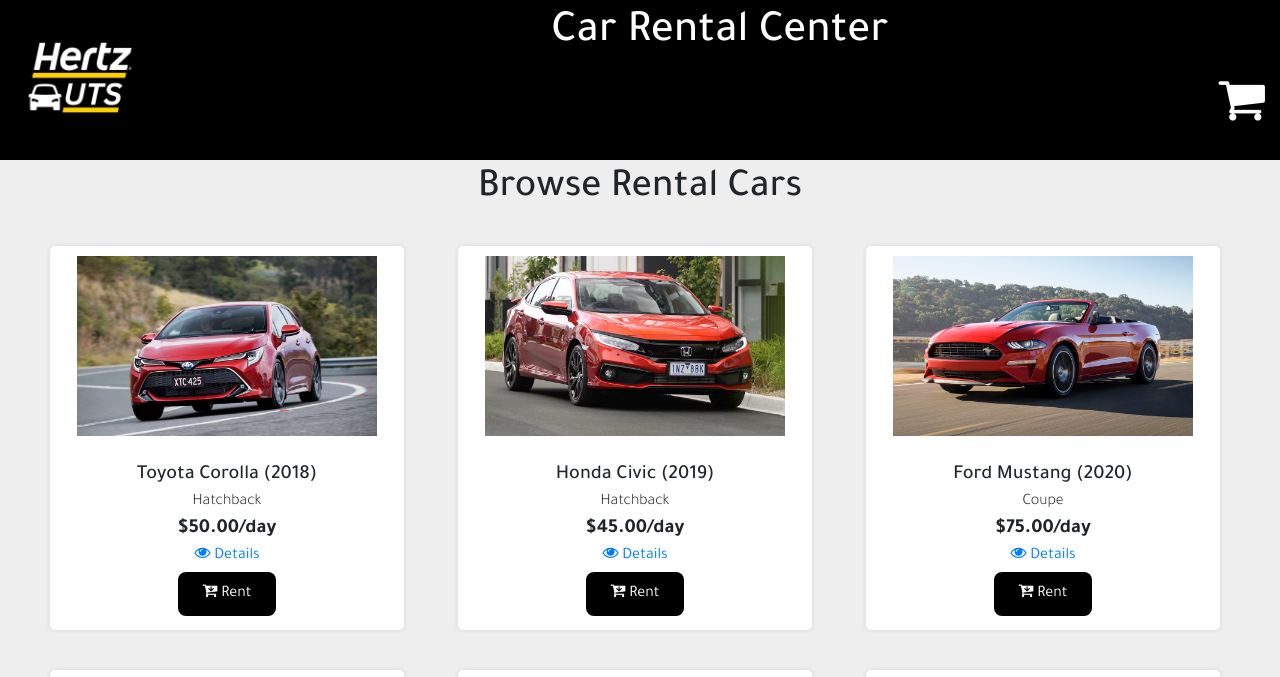
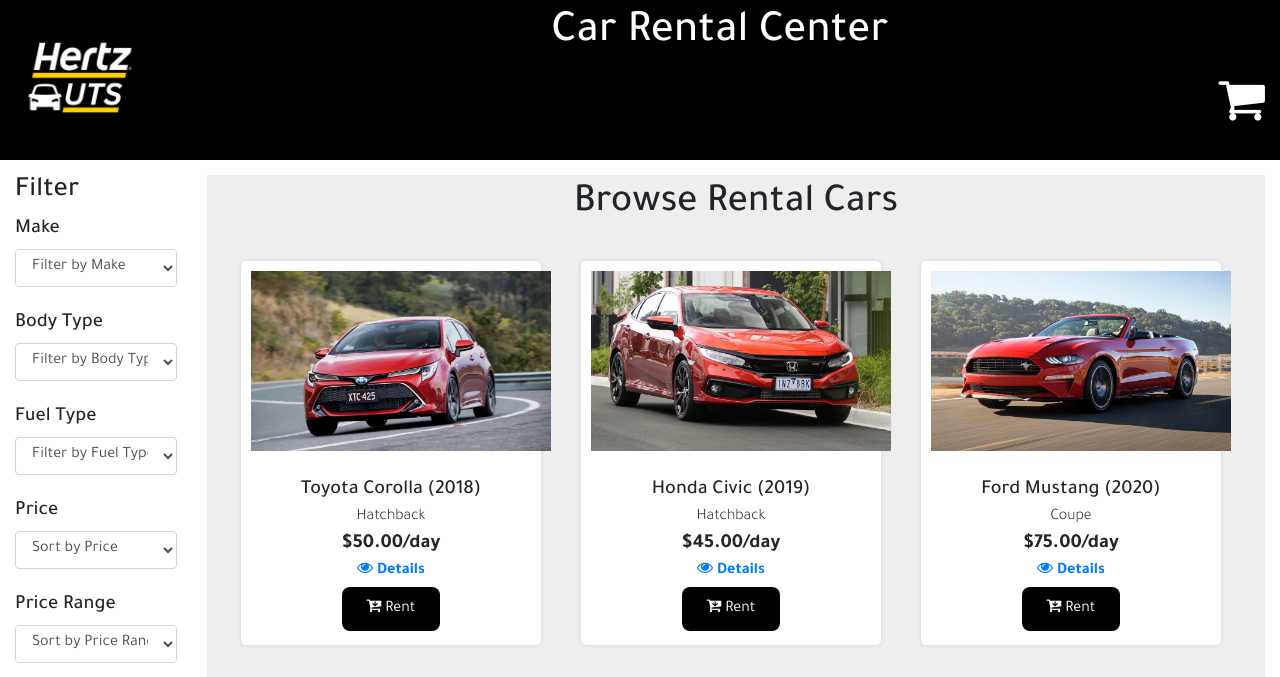
Before and after one commit to catherinerp/online-car-rental-system, a PHP site: page / in a window 1280 px wide. Shown: the top 677 px of the page. Run offline with PHP 8.4, Linux system fonts and the light colour scheme; some libraries are stand-ins or nearby versions.

Commit message:
added filter UI

```diff
--- a/assets/css/index.css
+++ b/assets/css/index.css
@@ -39,6 +39,24 @@
 }
 
 /** BrowseCars CSS **/
+
+.column-left {
+    float: left;
+    width: 15%;
+    padding: 15px;
+}
+
+.column-right {
+    float: left;
+    width: 85%;
+    padding: 15px;
+}
+
+.main-container::after {
+    content: "";
+    display: table;
+    clear: both;
+  }
 
 .main-container {
     background-color: #eeeeee;
--- a/browseCars.php
+++ b/browseCars.php
@@ -2,13 +2,102 @@
 ini_set('display_errors', '1');
 ini_set('display_startup_errors', '1');
 error_reporting(E_ALL);
-    $filename = 'assets/cars.json';
-    $data = file_get_contents($filename);
-    $decoded_json = json_decode($data, true);
 
-    echo "<div class='car-grid'></br>";
-
-    echo "<h1 style='text-align:center; padding:5px;'>Browse Rental Cars</h1>";
+$filename = 'assets/cars.json';
+$data = file_get_contents($filename);
+$decoded_json = json_decode($data, true);
+?>
+    <div class="column-left">
+        <h3>Filter</h3>
+        <form method="GET">
+            <h5>Make</h5>
+            <select name="filter_body_type" class="form-control">
+                <option value="" disabled selected>Filter by Make</option>
+                <?php
+                $makes = array();
+                foreach ($decoded_json as $car) {
+                    $make = $car['Make'];
+                    if (!in_array($make, $makes)) {
+                        $makes[] = $make;
+                    ?>
+                    <option value="<?php echo $make; ?>"><?php echo $make; ?></option>
+                <?php
+                    }
+                }
+                ?>
+            </select></br>
+            <h5>Body Type</h5>
+            <select name="filter_body_type" class="form-control" >
+                <option value="" disabled selected>Filter by Body Type</option>
+                <?php
+                $body_types = array();
+                foreach ($decoded_json as $car) {
+                    $body_type = $car['Body_type'];
+                    if (!in_array($body_type, $body_types)) {
+                        $body_types[] = $body_type;
+                    ?>
+                    <option value="<?php echo $body_type; ?>"><?php echo $body_type; ?></option>
+                <?php
+                    }
+                }
+                ?>
+            </select></br>
+            <h5>Fuel Type</h5>
+            <select name="filter_fuel_type" class="form-control">
+                <option value="" disabled selected>Filter by Fuel Type</option>
+                <?php
+                $fuels = array();
+                foreach ($decoded_json as $car) {
+                    $fuel = $car['Fuel'];
+                    if (!in_array($fuel, $fuels)) {
+                        $fuels[] = $fuel;
+                    ?>
+                    <option value="<?php echo $fuel; ?>"><?php echo $fuel; ?></option>
+                <?php
+                    }
+                }
+                ?>
+            </select></br>
+            <h5>Price</h5>
+            <select id="sort-order" name="sort_price_order" class="form-control">
+                <option value="" disabled selected>Sort by Price</option>
+                <option value="ascPrice">Sort by Price (Low to High)</option>
+                <option value="descPrice">Sort by Price (High to Low)</option>
+            </select></br>
+            <h5>Price Range</h5>
+            <select id="sort-order" name="sort_price_range" class="form-control">
+                <option value="" disabled selected>Sort by Price Range</option>
+                <option value="lowPrice">0 - $50</option>
+                <option value="medPrice">$50 - $100</option>
+                <option value="highPrice">$50 - $100 </option>
+            </select></br>
+            <h5>Year</h5>
+            <select id="sort-order" name="sort_year_order" class="form-control">
+                <option value="" disabled selected>Sort by Year</option>
+                <option value="ascYear">Sort by Year (Low to High)</option>
+                <option value="descYear">Sort by Year (High to Low)</option>
+            </select></br>
+            <h5>Mileage</h5>
+            <select id="sort-order" name="sort_mileage" class="form-control">
+                <option value="" disabled selected>Sort by Mileage</option>
+                <option value="ascMile">Sort by Mileage (Low to High)</option>
+                <option value="descMile">Sort by Mileage (High to Low)</option>
+            </select></br>
+            <input type="hidden" name="query">
+            <button type="submit" class="add-cart-btn" style="margin: 10px 30px;"><b>Filter <b><i class="fa fa-chevron-right" style="font-size: 11px"></i></button>
+        </form>
+    </div>
+    <?php
+    if(isset($_GET['query'])) {
+    $query = mysqli_real_escape_string($conn, $_GET['query']);
+    $sort_order = $_GET['sort_order'];
+    $min_length = 3;
+    } else {
+    ?>
+    <div class="column-right">
+    <div class="car-grid"></br>
+    <h1 style="text-align:center; padding:5px;">Browse Rental Cars</h1>
+    <?php
     $i = 0;
     foreach ($decoded_json as $car) {
         if ($i % 3 == 0) {
@@ -68,7 +157,9 @@ error_reporting(E_ALL);
         echo '</div>';
     }
     echo '</div>';
+}
 ?>
+</div>
 <script>
     function unavailableAlert() {
         alert("Sorry, this car is not available now.\nPlease try other cars.");
```
